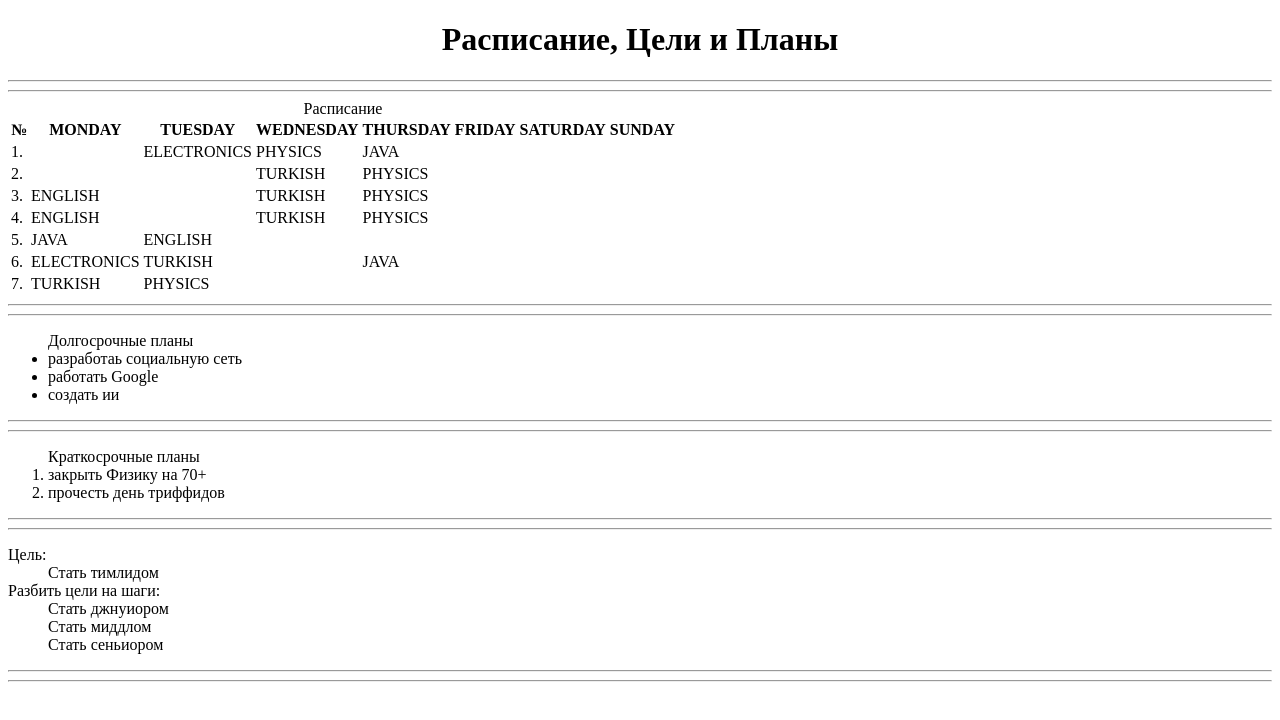
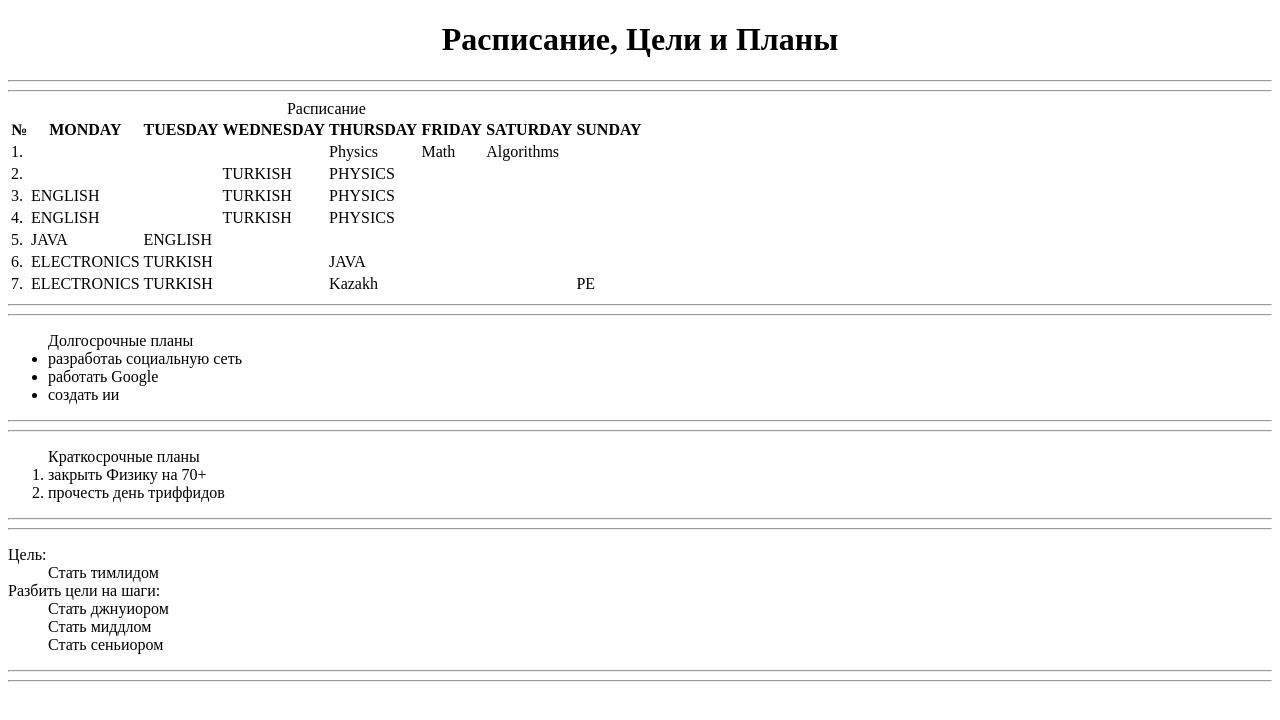
Before and after one commit to qyelzhan/repo, a plain HTML site: page hw2/thirdpage.html in a window 1280 px wide. Drawn offline with Linux system fonts and the light colour scheme.

Commit message:
3rd commit

```diff
--- a/hw2/thirdpage.html
+++ b/hw2/thirdpage.html
@@ -11,7 +11,6 @@
     <hr><hr>
     <table>
         <caption>Расписание</caption>
-
             <tr>
               <th>№ </th>
               <th>MONDAY</th>
@@ -22,56 +21,76 @@
                <th>SATURDAY</th>
                <th>SUNDAY</th>
             </tr>
+            <!--  -->
             <tr>
               <td>1.</td>
+
               <td></td>
-
-              <td>ELECTRONICS</td>
-              <td>PHYSICS</td>
-              <td> JAVA</td>
-
+              <td></td>
+              <td></td>
+              <td>Physics</td>
+              <td>Math</td>
+              <td>Algorithms</td>
+              <td></td>
             </tr>
+            <!--  -->
             <tr>
               <td>2.</td>
+
               <td></td>
               <td></td>
               <td>TURKISH</td>
               <td>PHYSICS</td>
-
+              <td></td>
             </tr>
+            <!--  -->
             <tr>
                 <td>3.</td>
+
                 <td>ENGLISH</td>
                 <td></td>
                 <td>TURKISH</td>
                 <td>PHYSICS</td>
-
-              </tr>
-              <tr>
+            </tr>
+            <!--  -->
+            <tr>
                 <td>4.</td>
 
                 <td>ENGLISH</td>
                 <td></td>
                 <td>TURKISH</td>
                 <td>PHYSICS</td>
-
-              </tr>
-              <tr>
+            </tr>
+            <!--  -->
+            <tr>
                 <td>5.</td>
                 <td> JAVA</td>
                 <td>ENGLISH</td>
                 <td></td>
                 <td></td>
                 <td></td>
+            </tr>
+            <!--  -->
+            <tr>
+                <td>6.</td>
 
-              </tr>
-              <tr>
-                <td>6.</td><td>ELECTRONICS</td><td>TURKISH</td><td></td>
+                <td>ELECTRONICS</td>
+                <td>TURKISH</td>
+                <td></td>
                 <td> JAVA</td>
-              </tr>
+            </tr>
+            <!--  -->
+            <tr>
                 <td>7.</td>
-              <td>TURKISH</td> <td>PHYSICS</td> <td></td> <td></td>
-              <td  colspan="8" ></td><!-- Задаем количество ячеек по горизонтали для объединения--></tr>
+
+                <td> ELECTRONICS</td>
+                <td> TURKISH</td>
+                <td></td>
+                <td> Kazakh</td>
+                <td></td>
+                <td></td>
+                <td>PE</td>
+            </tr>
 
         </table>
         <hr><hr>
```
